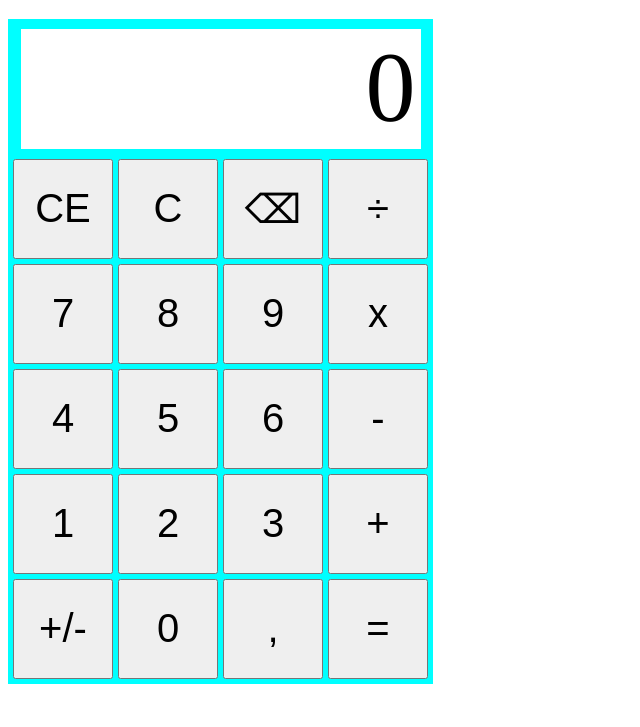
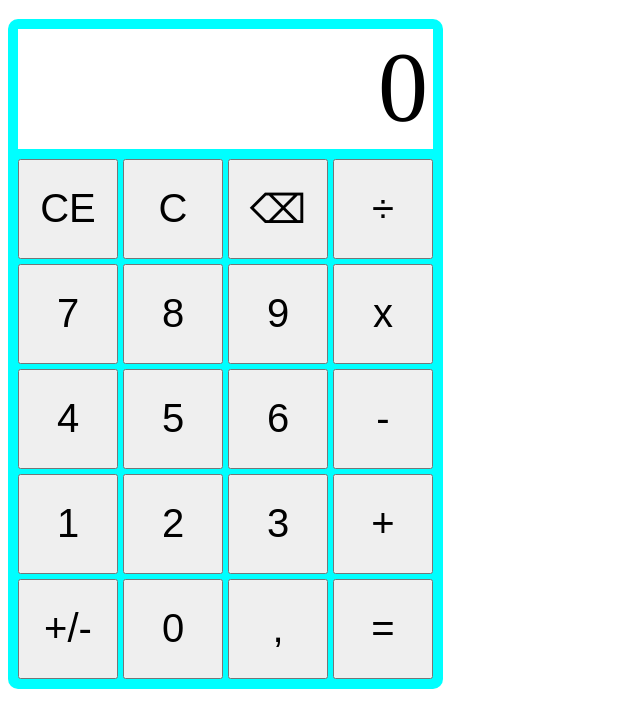
Before and after one commit to FilipTarajko/calculator, a plain HTML site: page index.html in a window 1280 px wide. Shown: the part 61-788 px from the top of the page, without its empty margins (0-640 px from the left). Drawn offline with Linux system fonts and the light colour scheme.

Commit message:
change sizes, add border-radius

```diff
--- a/styles.css
+++ b/styles.css
@@ -4,16 +4,17 @@ h1{
 
 #calculator{
     background-color: aqua;
-    width: 425px;
-    height: 655px;
+    width: 435px;
+    height: 660px;
     padding-top: 10px;
+    border-radius: 10px;
 }
 
 #valueDisplay{
     background-color: white;
     margin-left: auto;
     margin-right: auto;
-    width: 395px;
+    width: 410px;
     height: 120px;
     font-size: 100px;
     padding-right: 5px;
@@ -22,7 +23,7 @@ h1{
 
 #buttonContainer{
     padding-top:10px;
-    padding-left:5px;
+    padding-left:10px;
     display: grid;
     width: 420px;
     height: 525px;
```
